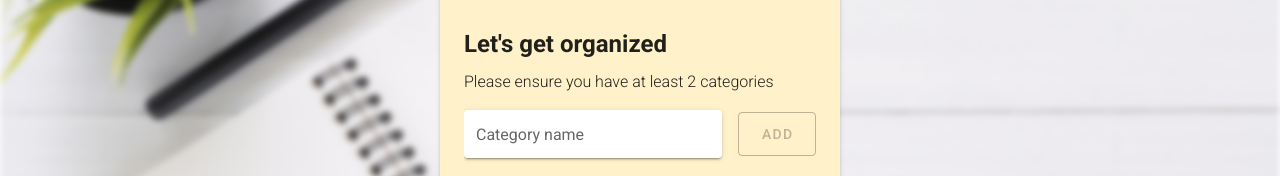
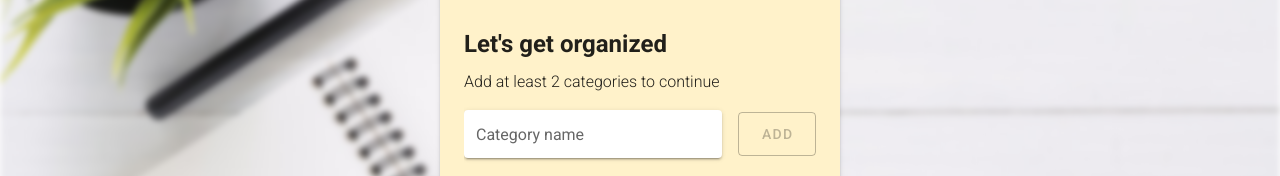
Before and after one commit to AllanJeremy/stickythoughts-frontend, a Nuxt app: page /journal/onboarding in a window 1280 px wide. Both pictures are taken after a click on the button "SKIP". Shown: the part 125-301 px from the top of the page. Built offline with nearby package versions, Linux system fonts and the light colour scheme.

Commit message:
[Minor Enhancement] Updated title description in categories form to be more succinct

```diff
--- a/components/forms/CategoriesForm.vue
+++ b/components/forms/CategoriesForm.vue
@@ -2,7 +2,7 @@
   <div>
     <h2 class="mb-2">{{ title }}</h2>
     <p v-if="categories.length < 2" class="font-weight-light">
-      Please ensure you have at least 2 categories
+      Add at least 2 categories to continue
     </p>
 
     <div class="mb-8 d-flex align-center">
```
